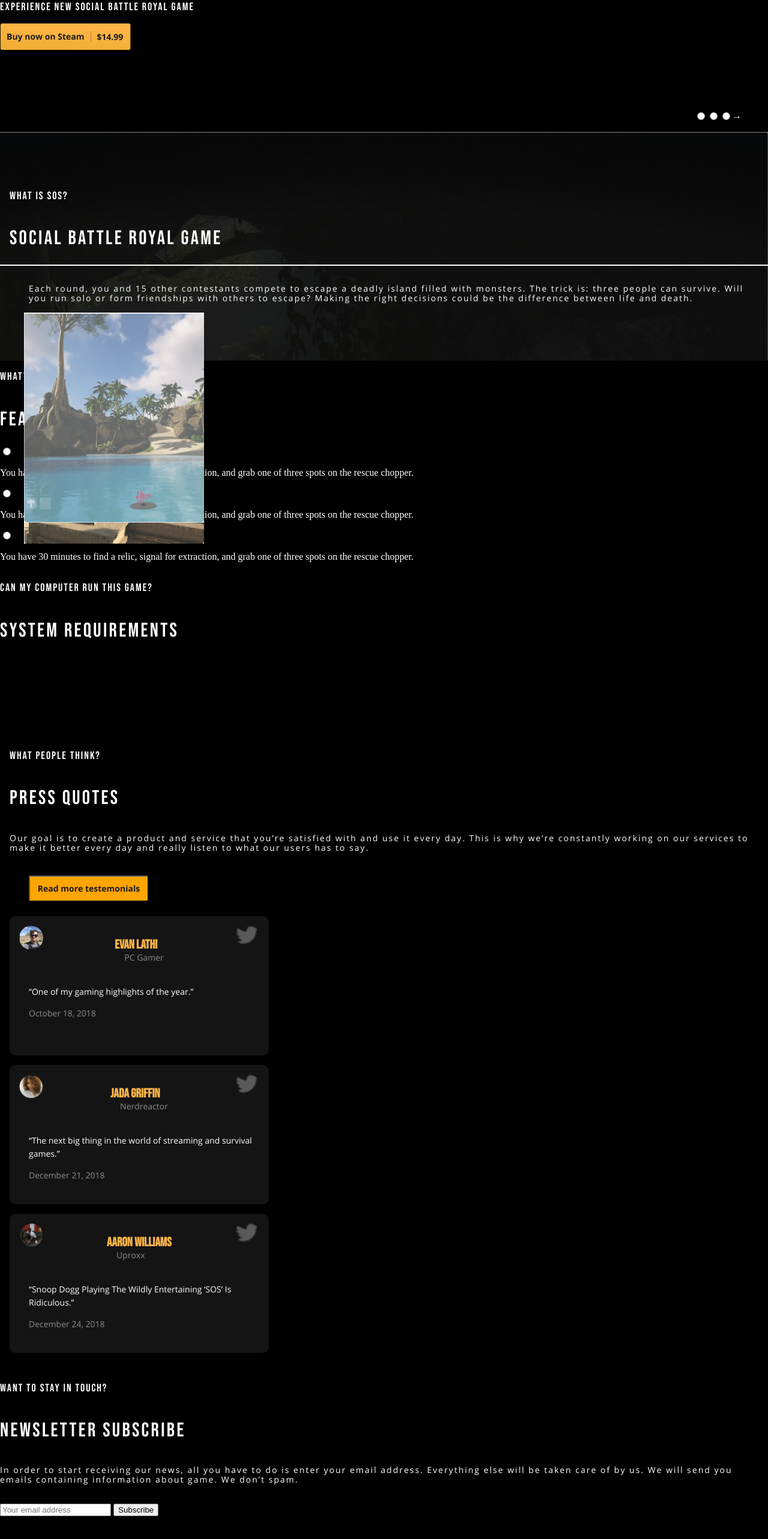
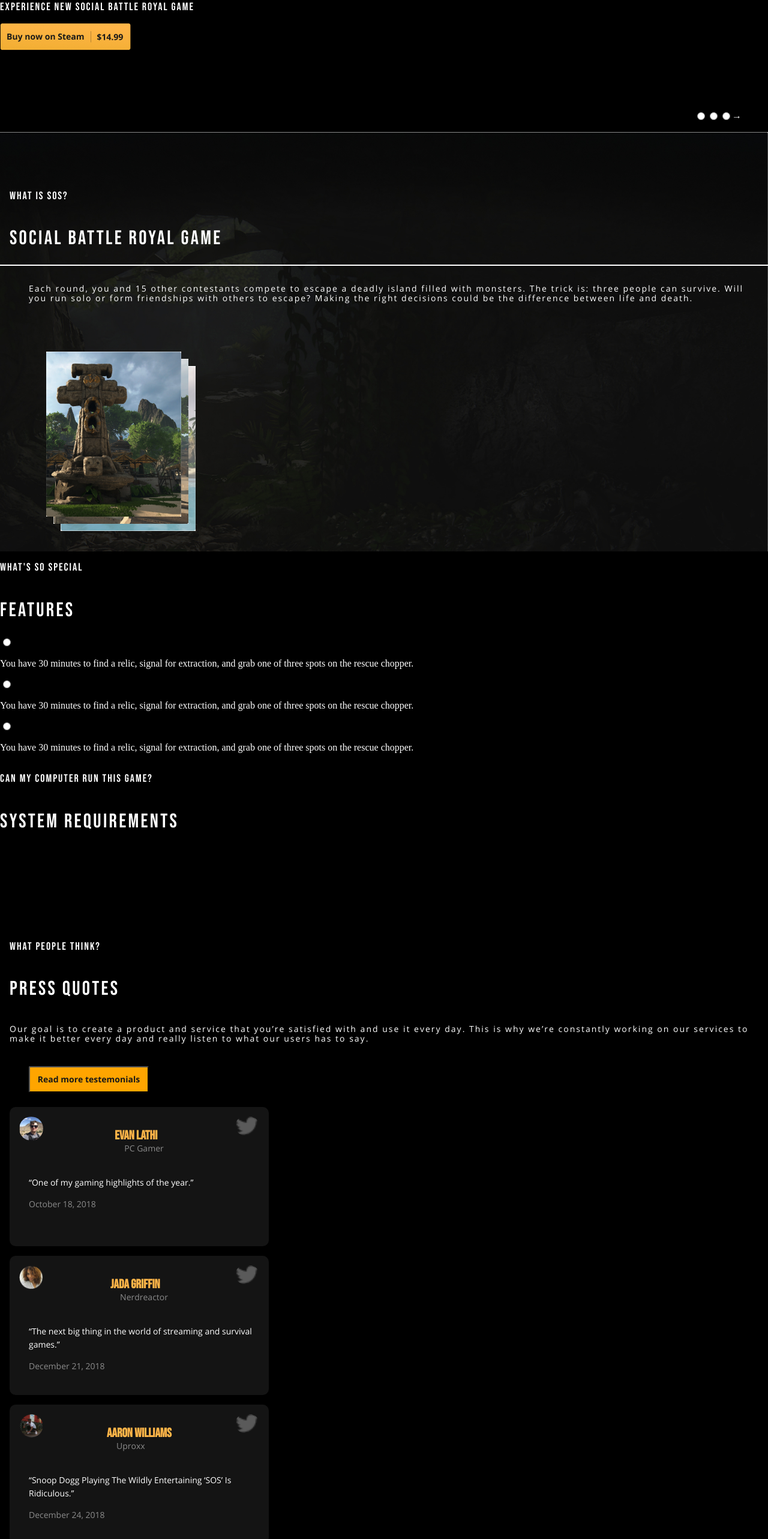
Before and after one commit to moro-patana/Game-landing-exercise, a website: page webroot/index.html in a window 1280 px wide. Shown: the part 235-2800 px from the top of the page at 60% size. Drawn offline with Linux system fonts and the light colour scheme.

Commit message:
updated section style

```diff
--- a/webroot/css/index.css
+++ b/webroot/css/index.css
@@ -91,7 +91,7 @@ h1 > img {
   background-repeat: no-repeat;
   background-size: cover;
   padding-block-start: 5rem;
-  padding-block-end: 5rem; }
+  padding-block-end: 400px; }
 
 .social_battle header {
   display: flex;
@@ -108,8 +108,26 @@ h1 > img {
   position: absolute; }
 
 .social_battle img {
-  width: 300px;
-  position: absolute;
+  width: 225px;
+  height: 275px;
+  position: absolute; }
+
+.image_list {
+  position: absolute; }
+
+.screenshot_first img {
+  padding-block-start: 51px;
+  padding-inline-start: 37px;
+  z-index: 3; }
+
+.screenshot_second img {
+  padding-block-start: 63px;
+  padding-inline-start: 49px;
+  z-index: 2; }
+
+.screenshot_third img {
+  padding-block-start: 75px;
+  padding-inline-start: 61px;
   z-index: 1; }
 
 .menu li a {
@@ -263,3 +281,20 @@ body > header > nav ul a {
   line-height: 22px;
   color: #FFFFFF;
   padding-inline-start: 1rem; }
+
+.newsletter_subscribe {
+  background: radial-gradient(45.43% 53.19% at 50% 50%, rgba(255, 255, 255, 0) 0%, rgba(0, 0, 0, 0) 46.15%, #080A0B 99.74%); }
+
+.sculpture {
+  position: absolute;
+  width: 230px;
+  height: 360px;
+  overflow: hidden;
+  padding-right: 200px; }
+
+.newsletter_subscribe .heading {
+  float: right; }
+
+.newsletter_subscribe .description {
+  padding-inline-start: 200px;
+  float: right; }
```
